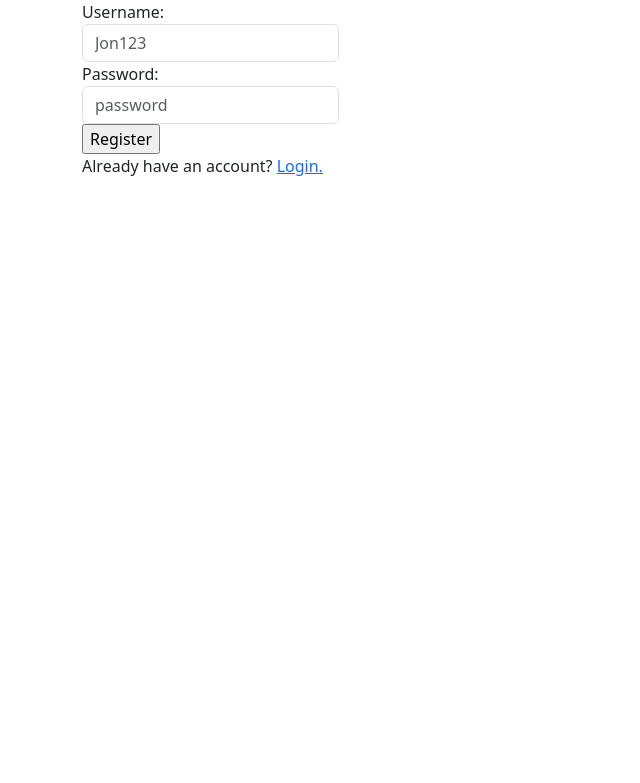
After one commit to ceveline/eCommerce-Assignment2, a PHP site: page /app/views/User/registration.php in a window 1280 px wide. The commit adds this page. Shown: the top 783 px of the page, without its empty margins (0-640 px from the left). Run offline with PHP 8.4, Linux system fonts and the light colour scheme.

Commit message:
Registration
I did registration:
- the view
- it's working also when trying to create an account (/User/register)

```diff
--- a/webapp/app/contollers/User.php
+++ b/app/controllers/User.php
@@ -11,7 +11,7 @@ class User extends \app\core\Controller {
             $user = $user->getByUsername($username);
 
             $password = $_POST['password'];
-            if($user && $user->active $$ password_verify($password, $user->password_hash)) {
+            if($user && $user->active && password_verify($password, $user->password_hash)) {
                 $_SESSION['user_id'] = $user->user_id;
 
                 header('location:/User/home'); //can change the location to something else
@@ -40,6 +40,7 @@ class User extends \app\core\Controller {
         else {
             $this->view('User/registration');
         }
+
     }
 
     //logout
--- a/webapp/app/core/App.php
+++ b/app/core/App.php
@@ -1,8 +1,8 @@
 <?php
 namespace app\core;
 
-class App{
-    private $routes = [];]
+class App {
+    private $routes = [];
 
     public function addRoute($url,$handler){
         $url = preg_replace('/{([^\/]+)}/', '(?<$1>[^\/]+)', $url);
--- a/webapp/app/core/Controller.php
+++ b/app/core/Controller.php
@@ -4,6 +4,10 @@ namespace app\core;
 class Controller{
 	function view($name, $data=null){
 		//load the view files to present them to the Web user
-		$view = 'app/views/' . $name . '.php';
+		if(is_array($data) && !array_is_list($data)){
+			extract($data);
+		}
+
+		include('app/views/' . $name . '.php');
 	}
 }
--- a/webapp/app/core/init.php
+++ b/app/core/init.php
@@ -1,4 +1,5 @@
 <?php
+session_start();
 require('app/core/App.php');
 require('app/core/Controller.php');
 require('app/core/autoloader.php');
--- a/webapp/app/models/User.php
+++ b/app/models/User.php
@@ -16,7 +16,7 @@ class User extends \app\core\Model {
         $SQL = 'INSERT INTO user (username, password_hash) VALUES (:username, :password_hash)';
 
         //prepare statement
-        $STMT = self::$_conn->prepare(SQL);
+        $STMT = self::$_conn->prepare($SQL);
 
         //execute the statement
         $data = ['username'=> $this->username,
@@ -31,7 +31,7 @@ class User extends \app\core\Model {
         $SQL = 'SELECT * FROM user WHERE user_id = :user_id';
 
         //prepare statement
-        $STMT = self::$_conn->prepare(SQL);
+        $STMT = self::$_conn->prepare($SQL);
 
         //execute the statement
         $data = ['user_id'=> $user_id];
@@ -50,7 +50,7 @@ class User extends \app\core\Model {
         $SQL = 'SELECT * FROM user WHERE username = :username';
 
         //prepare statement
-        $STMT = self::$_conn->prepare(SQL);
+        $STMT = self::$_conn->prepare($SQL);
 
         //execute the statement
         $data = ['username'=> $username];
--- a/webapp/app/routes.php
+++ b/app/routes.php
@@ -1,3 +1,3 @@
 <?php
 //defined a few routes "url"=>"controller,method" -> connected to the App.php file in the core folder
-$this->addRoute('Person/register','Person,register');
+$this->addRoute('User/register','User,register');
--- /dev/null
+++ b/app/views/User/registration.php
@@ -0,0 +1,25 @@
+<html>
+<head>
+<link href="https://cdn.jsdelivr.net/npm/bootstrap@5.3.2/dist/css/bootstrap.min.css" rel="stylesheet" integrity="sha384-T3c6CoIi6uLrA9TneNEoa7RxnatzjcDSCmG1MXxSR1GAsXEV/Dwwykc2MPK8M2HN" crossorigin="anonymous">
+	<script src="https://cdn.jsdelivr.net/npm/bootstrap@5.3.2/dist/js/bootstrap.bundle.min.js" integrity="sha384-C6RzsynM9kWDrMNeT87bh95OGNyZPhcTNXj1NW7RuBCsyN/o0jlpcV8Qyq46cDfL" crossorigin="anonymous"></script>
+    <title>Document</title>
+</head>
+<body>
+    <div class="container">
+        <form method='post' action=''>
+            <div class="form group">
+                <label>Username:<input type="text" class="form-control" name="username" placeholder="Jon123"/></label>
+            </div>
+            <div class="form group">
+                <label>Password:<input type="password" class="form-control" name="password" placeholder="password"/></label>
+            </div>
+            <div class="form group">
+            <input type="submit" name="action" value="Register"/>
+            <br>
+            Already have an account? <a href='/User/login'>Login.</a>
+            </div>
+        </form>
+    </div>
+
+</body>
+</html>
```
Also changed, not shown: .htaccess (renamed from webapp/.htaccess), app/core/AccessFilter.php (added), app/core/Model.php (renamed from webapp/app/core/Model.php), app/core/autoloader.php (renamed from webapp/app/core/autoloader.php), assignment2.sql (renamed from webapp/assignment2.sql), index.php (renamed from webapp/index.php).
